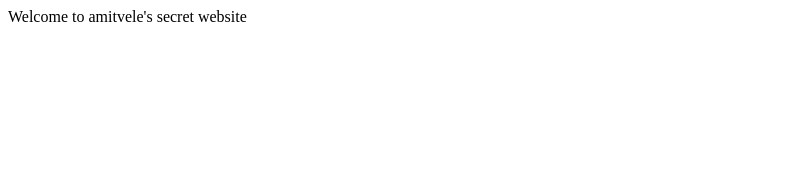
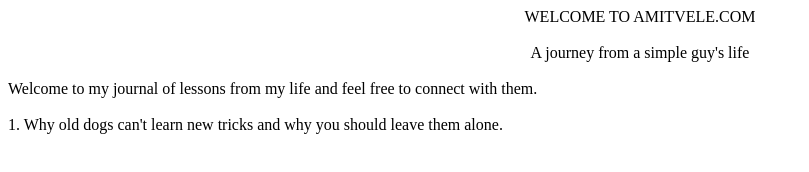
Before and after one commit to AmitVele/amitvele.github.io, a plain HTML site: page index.html in a window 1280 px wide. Shown: the whole page, without its empty margins (0-809 px from the left). Drawn offline with Linux system fonts and the light colour scheme.

Commit message:
new introduction page

```diff
--- a/index.html
+++ b/index.html
@@ -1,8 +1,21 @@
+<!DOCTYPE html>
 <html>
-
-<body>
-Welcome to amitvele's secret website
-
-</body>
-
+  <head>
+    <meta http-equiv="content-type" content="text/html; charset=UTF-8">
+    <title>index</title>
+  </head>
+  <body>
+    <div style="text-align: center;">WELCOME TO AMITVELE.COM </div>
+    <div style="text-align: center;"><br>
+    </div>
+    <div style="text-align: center;">A journey from a simple guy's life</div>
+    <div style="text-align: center;"><br>
+    </div>
+    <div style="text-align: left;">Welcome to my journal of lessons from my life
+      and feel free to connect with them.</div>
+    <div style="text-align: left;"><br>
+    </div>
+    <div style="text-align: left;">1. Why old dogs can't learn new tricks and
+      why you should leave them alone.</div>
+  </body>
 </html>
```
Also changed, not shown: 1 other file.
